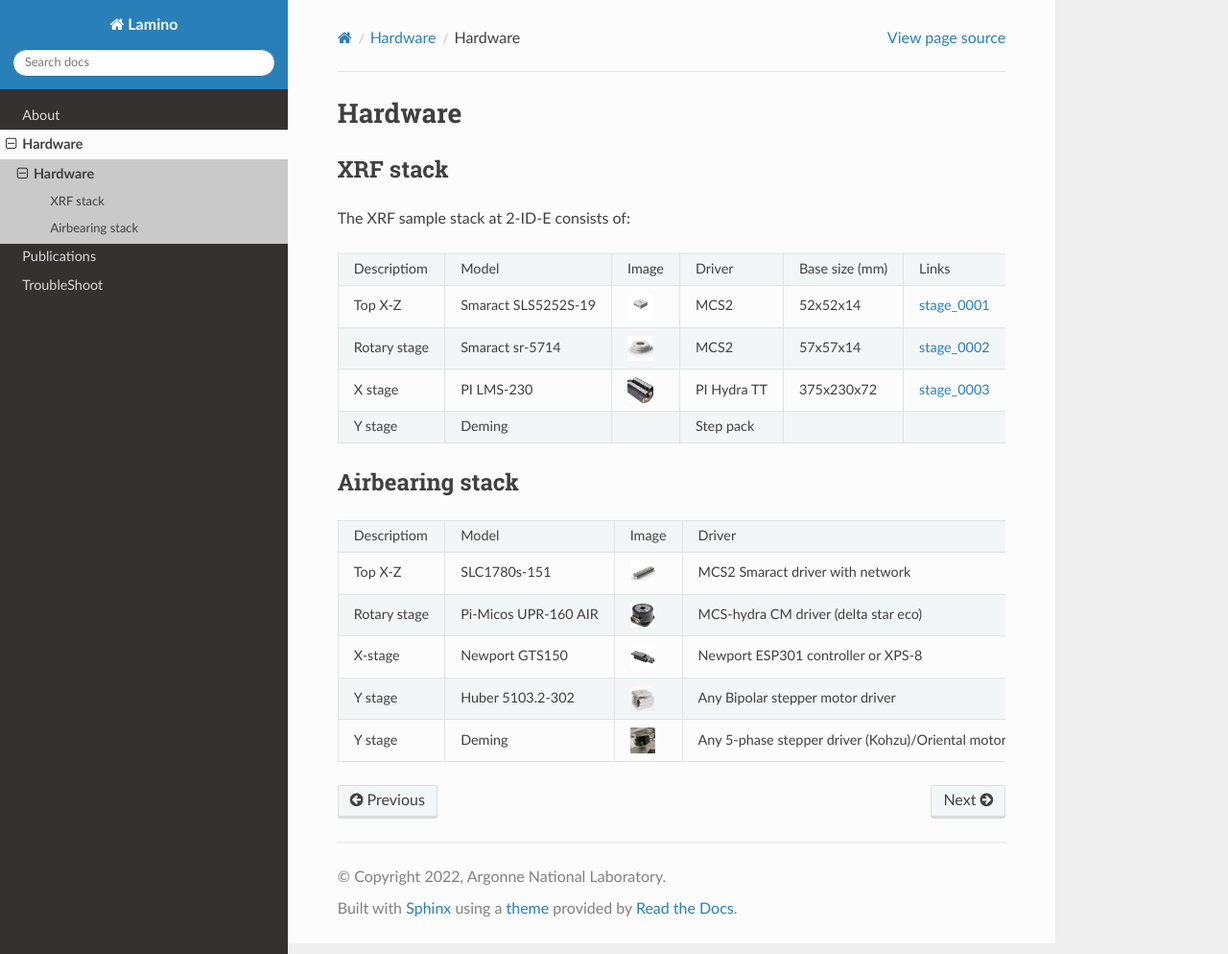
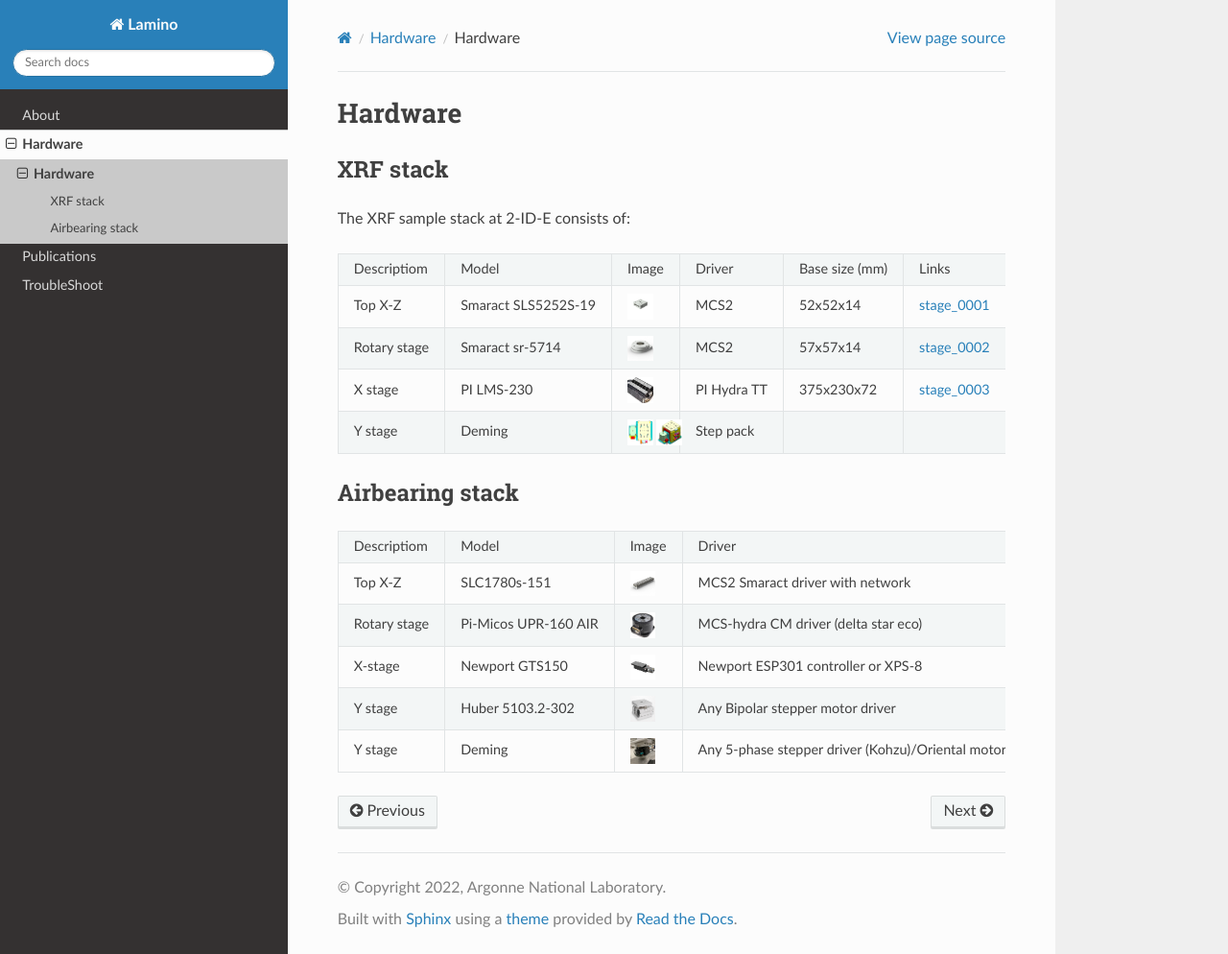
Before and after one commit to decarlof/lamino, a Sphinx documentation site: the page built from docs/source/hardware/item_000.rst, in a window 1280 px wide and 994 px high. Shown: the whole window at 96% size. Built offline with Sphinx 7.4.7 and the Read the Docs theme 2.0.0, drawn with Linux system fonts in a browser that asks for light colours; the version number could not be read and is left out.

Commit message:
added deming drawings

```diff
--- a/docs/source/hardware/item_000.rst
+++ b/docs/source/hardware/item_000.rst
@@ -80,3 +80,12 @@ Airbearing stack
 .. |00008| image:: ../img/Deming_IMG.jpg
     :width: 20pt
     :height: 20pt
+
+
+.. |00009| image:: ../img/Deming_00.png
+    :width: 20pt
+    :height: 20pt
+
+.. |00010| image:: ../img/Deming_01.png
+    :width: 20pt
+    :height: 20pt
```
Also changed, not shown: other parts of docs/source/hardware/item_000.rst (+1 -1 lines), docs/source/img/Deming_00.png (added), docs/source/img/Deming_01.png (added).
